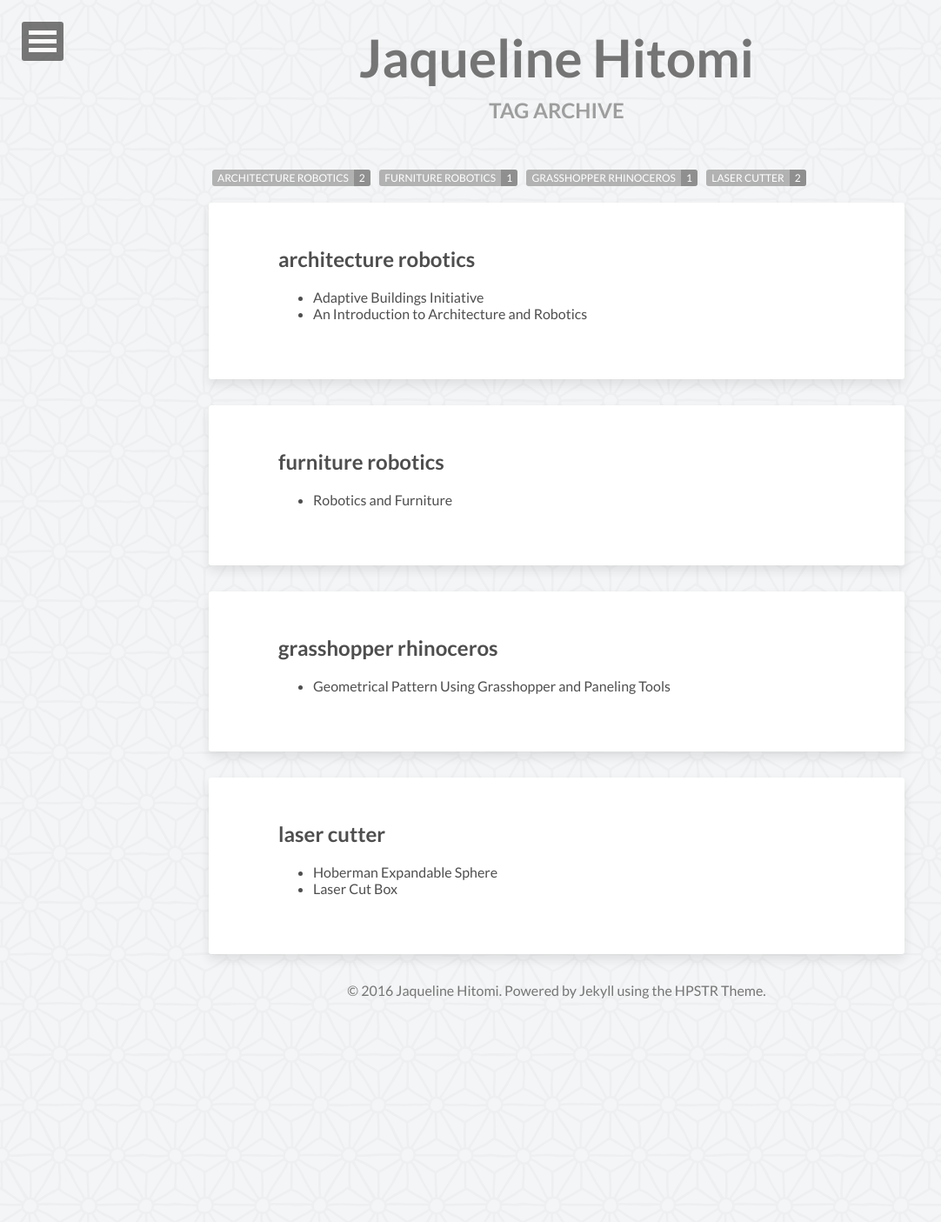
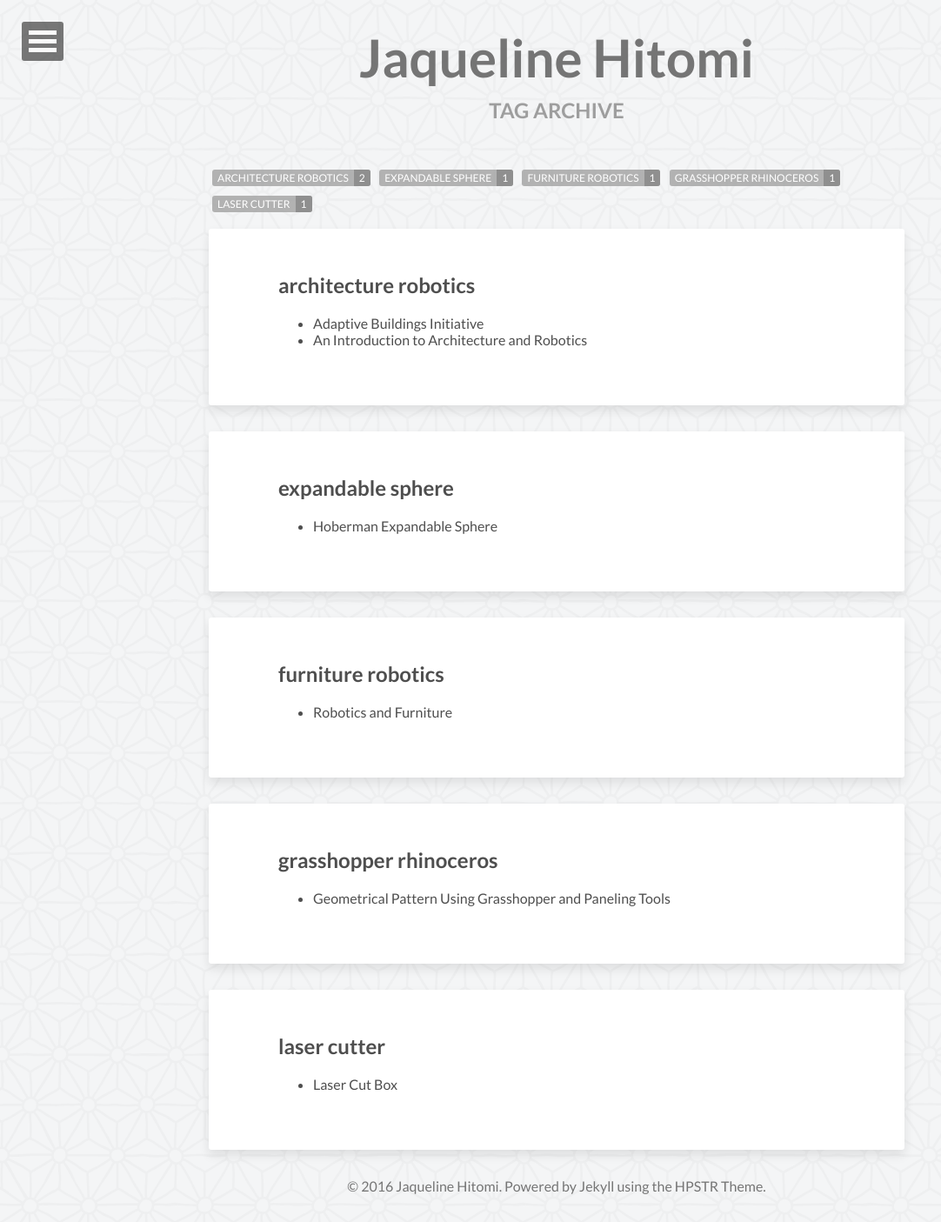
Before and after one commit to jfunatsu/jfunatsu.github.io, a Jekyll site: the page built from tags/index.html, in a window 1280 px wide. Shown: the whole page at 87% size, without its empty margins (0-1082 px from the left). Built offline with Jekyll 4.4.1, drawn with Linux system fonts in a browser that asks for light colours; nearby versions of some CDN libraries; before the commit the page ends 1180 px from its top, so only the background shows below that.

Commit message:
Update 2016-06-16-Hoberman-Sphere.md

```diff
--- a/_posts/2016-06-16-Hoberman-Sphere.md
+++ b/_posts/2016-06-16-Hoberman-Sphere.md
@@ -3,7 +3,7 @@ layout: post
 title: Hoberman Expandable Sphere
 description:
 modified: 2016-06-16
-tags: [laser cutter]
+tags: [expandable sphere]
 ---
 ##Hoberman Expandable Sphere
 <br>
```
